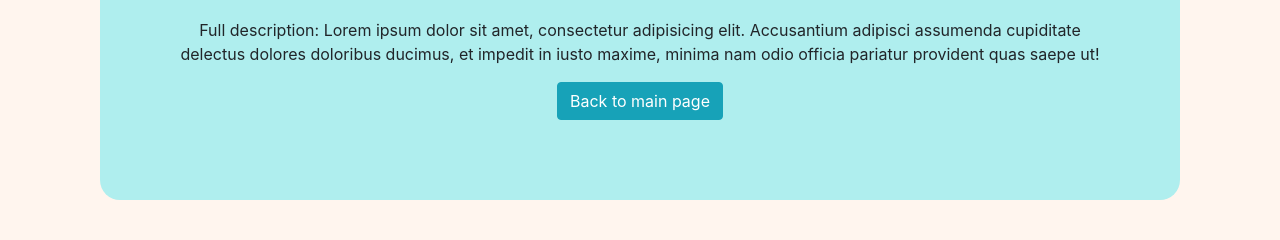
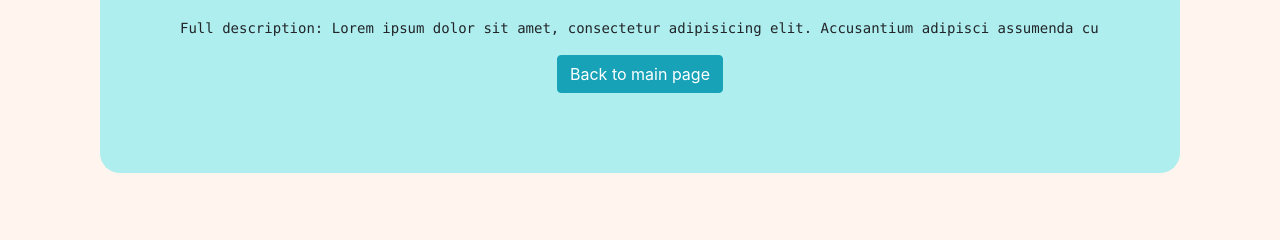
Before and after one commit to big-arturka/homework45, a Django app: page /task/2 in a window 1280 px wide. Shown: the part 350-590 px from the top of the page. Run offline with Django 3.2, Linux system fonts and the light colour scheme; data comes from the database, SQL or seed files in the repository; some libraries are stand-ins or nearby versions.

Commit message:
Добавлен тег pre внуть тега полного описания, для бонуса.

```diff
--- a/source/webapp/templates/task_view.html
+++ b/source/webapp/templates/task_view.html
@@ -8,7 +8,7 @@
         <h2>Task description: {{ task.title }}</h2>
         <p>Status: {{ task.status }}</p>
         <p>Completion date: {{ task.completion_date }}</p>
-        <p>Full description: {{ task.description }}</p>
+        <p class="description"><pre>Full description: {{ task.description }}</pre></p>
         <a href="{% url "index" %}" class="btn btn-info"  >Back to main page</a>
     </div>
 </div>
```
Also changed, not shown: source/webapp/static/css/style.css (line endings or trailing spaces).
